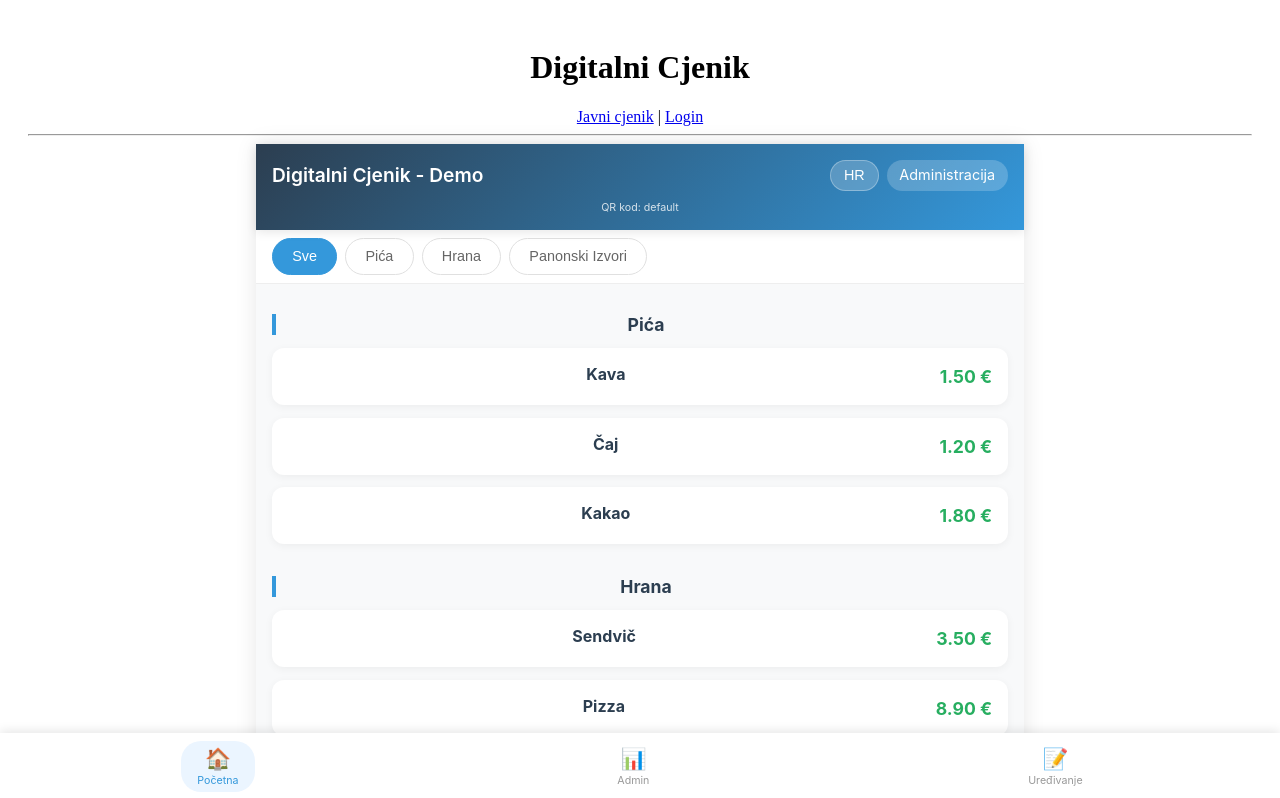
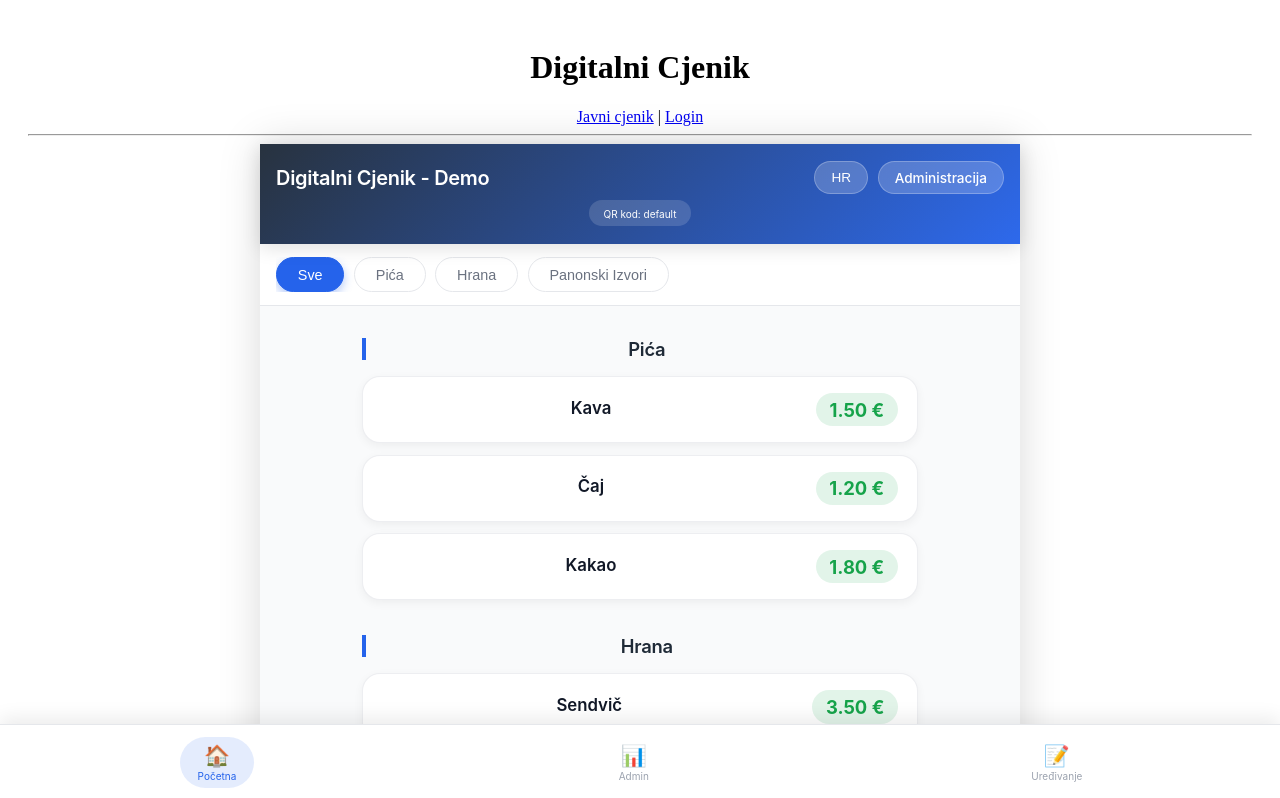
Before and after one commit to drusak21/Frontend-DigitalniCjenik, an Angular app: page /cjenik/default in a window 1280 px wide. Shown: the top 798 px of the page. Built offline with nearby package versions, Linux system fonts and the light colour scheme; sample sign-in values are in the browser's storage.

Commit message:
Added styling for menu

```diff
--- a/src/app/pages/javni-cjenik/javni-cjenik.component.scss
+++ b/src/app/pages/javni-cjenik/javni-cjenik.component.scss
@@ -1,216 +1,348 @@
-/* Mobile first - osnovni stilovi za mobilne uređaje */
+// ===============================
+// VARIJABLE (modernija paleta)
+// ===============================
+$primary: #1f2a37;
+$secondary: #2563eb;
+$accent: #fbbf24;
+$success: #16a34a;
+$light-bg: #f9fafb;
+$white: #ffffff;
+$gray-light: #e5e7eb;
+$gray: #6b7280;
+$dark: #111827;
+
+// ===============================
+// MIXINI
+// ===============================
+@mixin transition {
+  transition: all 0.25s ease;
+}
+
+// ===============================
+// RESET
+// ===============================
+* {
+  box-sizing: border-box;
+  margin: 0;
+  padding: 0;
+}
+
+// ===============================
+// MOBILE CONTAINER
+// ===============================
 .mobile-container {
   max-width: 100%;
   min-height: 100vh;
-  background-color: #f8f9fa;
+  background-color: $light-bg;
   font-family: -apple-system, BlinkMacSystemFont, 'Segoe UI', Roboto, sans-serif;
 }
 
-/* Header */
+// ===============================
+// HEADER
+// ===============================
 .header {
-  background: linear-gradient(135deg, #2c3e50 0%, #3498db 100%);
-  color: white;
-  padding: 1rem;
+  background: linear-gradient(
+    135deg,
+    rgba($primary, 0.96),
+    rgba($secondary, 0.96)
+  );
+  backdrop-filter: blur(6px);
+  color: $white;
+  padding: 1.1rem 1rem;
   position: sticky;
   top: 0;
   z-index: 100;
-  box-shadow: 0 2px 10px rgba(0,0,0,0.1);
-}
+  box-shadow: 0 4px 18px rgba(0,0,0,0.12);
 
-.header-top {
+  &-top {
     display: flex;
     justify-content: space-between;
     align-items: center;
-  margin-bottom: 0.5rem;
+
+    h1 {
+      font-size: 1.25rem;
+      font-weight: 600;
+      letter-spacing: -0.3px;
+    }
   }
 
-.header-top h1 {
-  font-size: 1.2rem;
-  margin: 0;
-  font-weight: 600;
-  white-space: nowrap;
-  overflow: hidden;
-  text-overflow: ellipsis;
-  max-width: 60%;
-}
-
-.header-actions {
+  &-actions {
     display: flex;
-  gap: 0.5rem;
-}
-
-.lang-btn {
-  background: rgba(255,255,255,0.2);
-  border: 1px solid rgba(255,255,255,0.3);
-  color: white;
-  padding: 0.4rem 0.8rem;
-  border-radius: 20px;
-  font-size: 0.9rem;
-  cursor: pointer;
-}
-
-.login-link, .admin-link {
-  color: white;
-  text-decoration: none;
-  padding: 0.4rem 0.8rem;
-  background: rgba(255,255,255,0.2);
-  border-radius: 20px;
-  font-size: 0.9rem;
+    gap: 0.6rem;
   }
 
   .qr-info {
-  font-size: 0.8rem;
-  opacity: 0.8;
+    margin-top: 0.4rem;
+    font-size: 0.75rem;
+    background: rgba(255,255,255,0.15);
+    padding: 0.35rem 0.9rem;
+    border-radius: 20px;
+    display: inline-block;
+  }
 }
 
-/* Kategorije - horizontalno skrolanje */
+.lang-btn,
+.login-link,
+.admin-link {
+  padding: 0.45rem 1rem;
+  border-radius: 999px;
+  font-size: 0.85rem;
+  font-weight: 500;
+  color: $white;
+  background: rgba(255,255,255,0.2);
+  border: 1px solid rgba(255,255,255,0.25);
+  text-decoration: none;
+  cursor: pointer;
+  @include transition;
+
+  &:hover {
+    background: rgba(255,255,255,0.35);
+  }
+}
+
+// ===============================
+// KATEGORIJE
+// ===============================
 .kategorije-container {
-  background: white;
-  padding: 0.5rem 0;
-  border-bottom: 1px solid #eee;
+  background: $white;
+  padding: 0.8rem 1rem;
+  border-bottom: 1px solid $gray-light;
   position: sticky;
-  top: 70px;
+  top: 68px;
   z-index: 99;
-}
 
   .kategorije-scroll {
     display: flex;
+    gap: 0.6rem;
     overflow-x: auto;
-  gap: 0.5rem;
-  padding: 0 1rem;
-  -webkit-overflow-scrolling: touch;
-  scrollbar-width: none; /* Firefox */
+    scrollbar-width: none;
+
+    &::-webkit-scrollbar {
+      display: none;
     }
-
-.kategorije-scroll::-webkit-scrollbar {
-  display: none; /* Chrome, Safari */
+  }
 }
 
 .kategorija-btn {
-  flex: 0 0 auto;
-  padding: 0.6rem 1.2rem;
-  border: 1px solid #e0e0e0;
-  background: white;
-  border-radius: 30px;
+  padding: 0.55rem 1.3rem;
+  border-radius: 999px;
+  border: 1px solid $gray-light;
+  background: $white;
+  color: $gray;
   font-size: 0.9rem;
-  color: #666;
+  font-weight: 500;
   cursor: pointer;
   white-space: nowrap;
-  transition: all 0.3s ease;
+  @include transition;
+
+  &:hover {
+    background: $light-bg;
   }
 
-.kategorija-btn.active {
-  background: #3498db;
-  color: white;
-  border-color: #3498db;
+  &.active {
+    background: $secondary;
+    color: $white;
+    border-color: $secondary;
+    box-shadow: 0 4px 10px rgba($secondary, 0.35);
+  }
 }
 
-/* Proizvodi */
+// ===============================
+// PROIZVODI
+// ===============================
 .proizvodi-container {
-  padding: 1rem;
-  padding-bottom: 80px; /* Prostor za bottom nav */
+  padding: 1.4rem 1.1rem 90px;
+  max-width: 620px;
+  margin: 0 auto;
 }
 
 .kategorija-section {
-  margin-bottom: 2rem;
-}
+  margin-bottom: 2.2rem;
 
   .kategorija-naslov {
-  font-size: 1.1rem;
-  color: #2c3e50;
-  margin-bottom: 0.8rem;
-  padding-left: 0.5rem;
-  border-left: 4px solid #3498db;
+    font-size: 1.15rem;
+    font-weight: 600;
+    color: $primary;
+    margin-bottom: 1rem;
+    padding-left: 0.6rem;
+    border-left: 4px solid $secondary;
+    letter-spacing: -0.2px;
+  }
 }
 
 .proizvod-card {
-  background: white;
-  border-radius: 12px;
-  padding: 1rem;
-  margin-bottom: 0.8rem;
-  box-shadow: 0 2px 8px rgba(0,0,0,0.05);
+  background: $white;
+  border-radius: 18px;
+  padding: 1rem 1.2rem;
+  margin-bottom: 0.7rem;
   display: flex;
   justify-content: space-between;
   align-items: center;
-  transition: transform 0.2s;
-}
+  border: 1px solid rgba($gray-light, 0.7);
+  box-shadow: 0 3px 10px rgba(0,0,0,0.05);
+  @include transition;
 
-.proizvod-card:active {
-  transform: scale(0.98);
+  &:hover {
+    transform: translateX(6px);
+    box-shadow: 0 6px 18px rgba(0,0,0,0.1);
+    border-color: $secondary;
   }
 
   .proizvod-info {
     flex: 1;
+
+    h3 {
+      font-size: 1.05rem;
+      font-weight: 600;
+      color: $dark;
+      margin-bottom: 0.25rem;
     }
-
-.proizvod-info h3 {
-  font-size: 1rem;
-  margin: 0 0 0.3rem 0;
-  color: #2c3e50;
   }
 
   .brand-badge {
     display: inline-block;
-  background: #f1c40f;
-  color: #2c3e50;
-  font-size: 0.7rem;
-  padding: 0.2rem 0.5rem;
-  border-radius: 12px;
-  font-weight: 600;
+    background: $accent;
+    color: $primary;
+    font-size: 0.65rem;
+    font-weight: 700;
+    padding: 0.25rem 0.7rem;
+    border-radius: 999px;
+    text-transform: uppercase;
+    letter-spacing: 0.4px;
   }
 
   .proizvod-cijena {
-  font-size: 1.1rem;
+    font-size: 1.15rem;
     font-weight: 700;
-  color: #27ae60;
+    color: $success;
+    background: rgba($success, 0.12);
+    padding: 0.35rem 0.85rem;
+    border-radius: 999px;
     margin-left: 1rem;
+    white-space: nowrap;
+  }
 }
 
-/* Bottom Navigation */
+// ===============================
+// BOTTOM NAVIGATION
+// ===============================
 .bottom-nav {
   position: fixed;
   bottom: 0;
   left: 0;
   right: 0;
-  background: white;
+  background: $white;
   display: flex;
   justify-content: space-around;
-  padding: 0.5rem;
-  box-shadow: 0 -2px 10px rgba(0,0,0,0.1);
+  padding: 0.75rem 0.4rem;
+  border-top: 1px solid $gray-light;
+  box-shadow: 0 -6px 18px rgba(0,0,0,0.08);
   z-index: 100;
-}
 
   .nav-item {
     display: flex;
     flex-direction: column;
     align-items: center;
+    font-size: 0.75rem;
+    color: #9ca3af;
     text-decoration: none;
-  color: #999;
-  font-size: 0.8rem;
-  padding: 0.3rem 1rem;
-  border-radius: 20px;
+    padding: 0.35rem 1.1rem;
+    border-radius: 999px;
+    @include transition;
+
+    span {
+      font-size: 1.3rem;
+      margin-bottom: 0.15rem;
     }
 
-.nav-item.active {
-  color: #3498db;
-  background: #ebf5ff;
+    &:hover {
+      color: $secondary;
     }
 
-.nav-item span {
-  font-size: 1.3rem;
-  margin-bottom: 0.2rem;
+    &.active {
+      color: $secondary;
+      background: rgba($secondary, 0.12);
+    }
+  }
 }
 
-/* Tablet i veći ekrani */
+// ===============================
+// LOADING & EMPTY STATE
+// ===============================
+.loading {
+  min-height: 50vh;
+  display: flex;
+  flex-direction: column;
+  align-items: center;
+  justify-content: center;
+
+  .spinner {
+    width: 38px;
+    height: 38px;
+    border: 3px solid rgba($secondary, 0.25);
+    border-top-color: $secondary;
+    border-radius: 50%;
+    animation: spin 1s linear infinite;
+    margin-bottom: 1rem;
+  }
+
+  p {
+    color: $gray;
+  }
+}
+
+.empty-state {
+  text-align: center;
+  padding: 3rem 1.5rem;
+  color: $gray;
+
+  .empty-icon {
+    font-size: 3.5rem;
+    margin-bottom: 1rem;
+    opacity: 0.5;
+  }
+
+  p {
+    margin-bottom: 1.4rem;
+    font-size: 1.05rem;
+  }
+
+  button {
+    background: $secondary;
+    color: $white;
+    border: none;
+    padding: 0.75rem 2rem;
+    border-radius: 999px;
+    font-size: 0.95rem;
+    cursor: pointer;
+    @include transition;
+
+    &:hover {
+      background: darken($secondary, 8%);
+      transform: translateY(-2px);
+    }
+  }
+}
+
+@keyframes spin {
+  to { transform: rotate(360deg); }
+}
+
+// ===============================
+// TABLET
+// ===============================
 @media (min-width: 768px) {
   .mobile-container {
-    max-width: 768px;
+    max-width: 760px;
     margin: 0 auto;
-    box-shadow: 0 0 20px rgba(0,0,0,0.1);
+    box-shadow: 0 0 40px rgba(0,0,0,0.15);
+  }
+
+  .proizvodi-container {
+    padding: 2rem;
   }
 
   .proizvod-card:hover {
-    transform: translateY(-2px);
-    box-shadow: 0 4px 12px rgba(0,0,0,0.1);
+    transform: translateX(8px);
   }
 }
```
Lines whose indentation alone changed are shown as unchanged.
